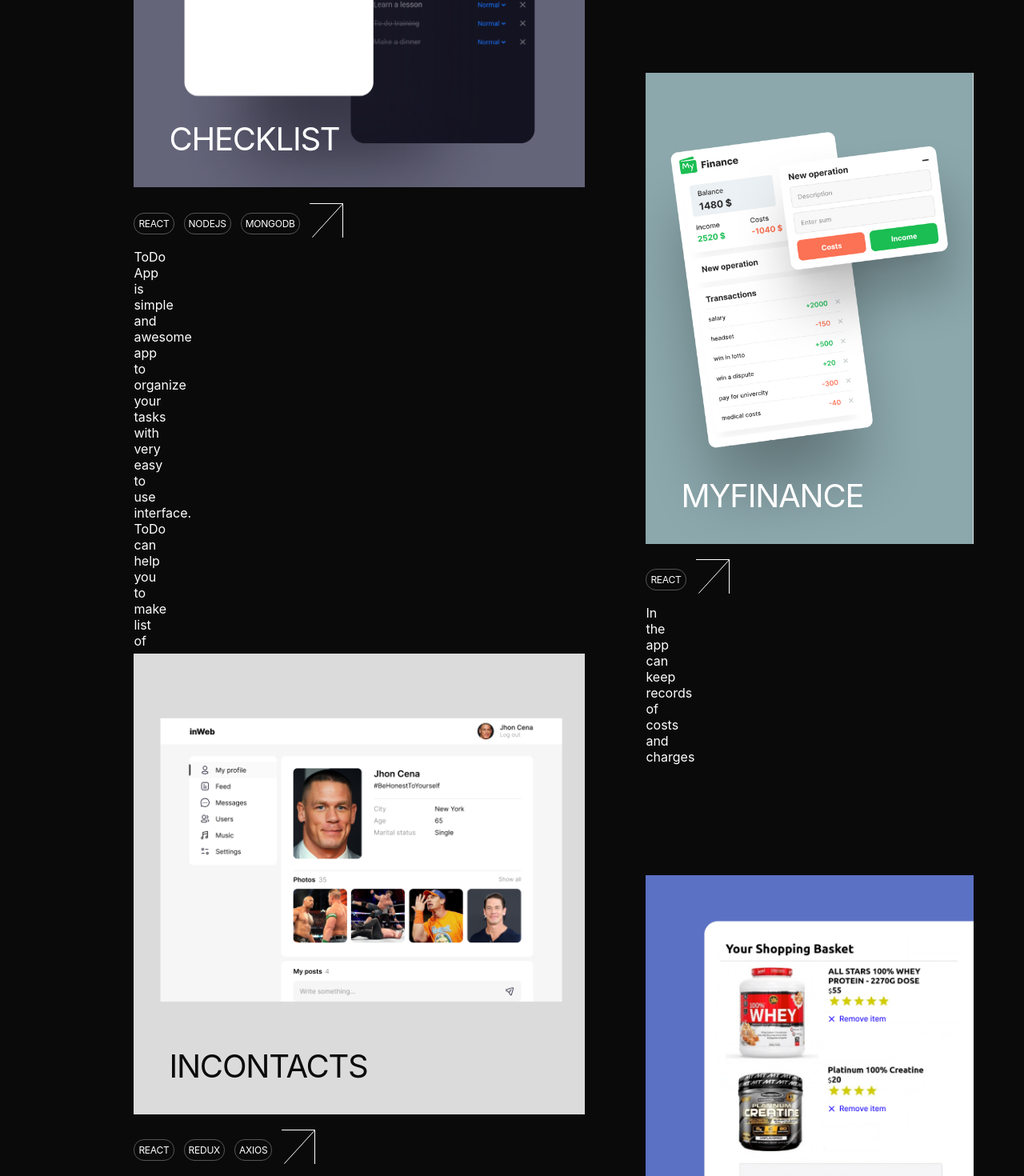
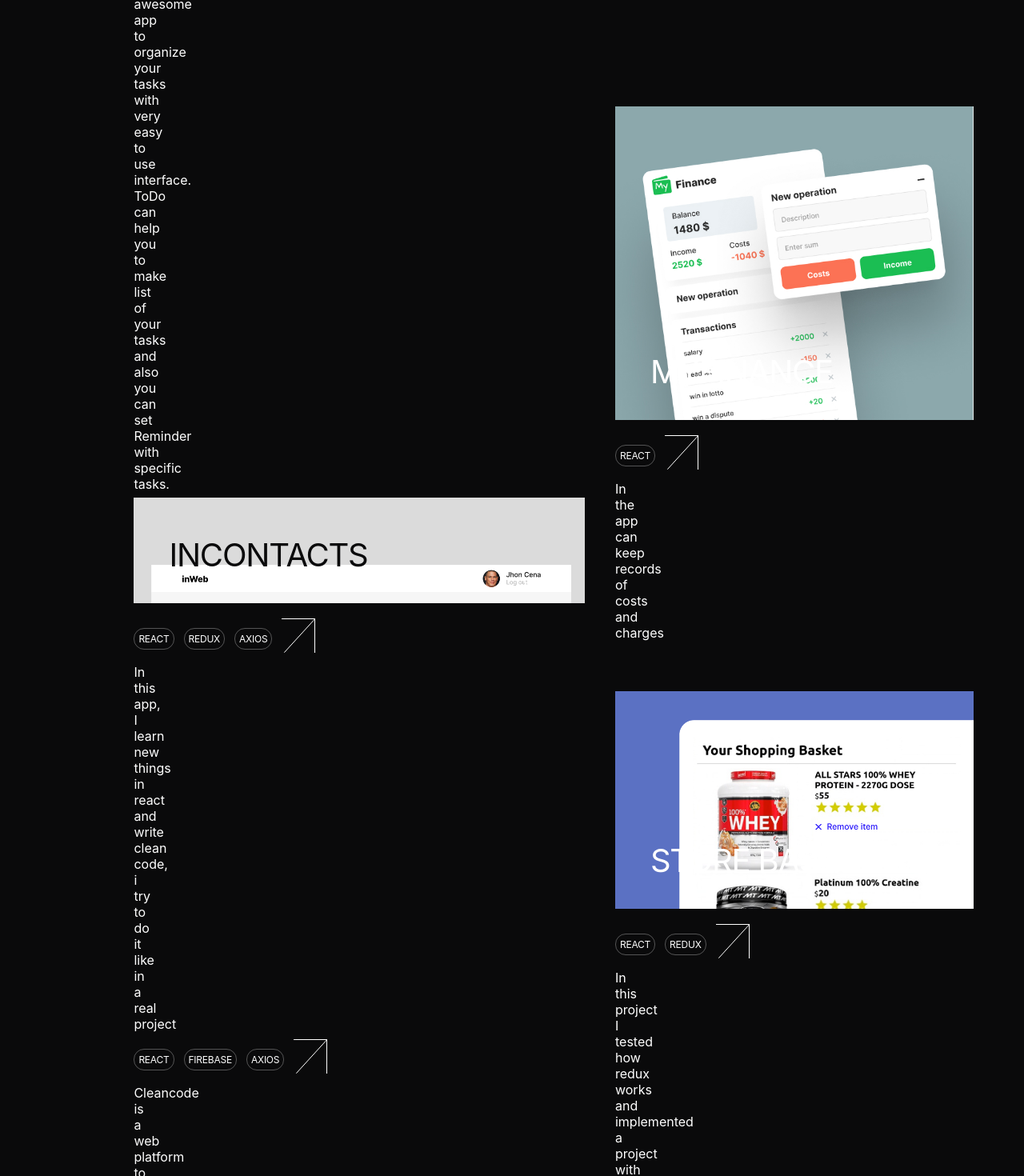
Before and after one commit to jokk3r/Portfolio_AL, a React (Create React App) app: page / in a window 1280 px wide. Shown: the part 2860-4330 px from the top of the page at 80% size. Built offline with nearby package versions, Linux system fonts and the light colour scheme.

Commit message:
projects styles fix

```diff
--- a/src/components/Projects/Projects.scss
+++ b/src/components/Projects/Projects.scss
@@ -286,61 +286,61 @@
   }
   .projects__item {
     display: inline-flex;
-    flex: 26vw 1;
     align-items: flex-start;
     justify-content: center;
-    width: 28vw;
-    height: 100%;
+    width: 44vw;
+    height: 55vw;
+    padding-right: 3vw;
   }
   .projects_clean {
-    margin-top: -200px;
+    margin-top: -248px;
+    margin-left: -35vw;
   }
   .projects__itemFinance {
     display: inline-flex;
-    flex: 8vw 1;
     align-items: flex-start;
     justify-content: center;
-    width: 28vw;
-    height: 100%;
-    margin-top: 30vw;
+    width: 35vw;
+    height: 54vw;
+    margin-top: 500px;
   }
   .projects__itemSocial {
     display: inline-flex;
-    flex: 26vw 1;
     align-items: flex-start;
     justify-content: center;
-    width: 28vw;
-    height: 100%;
-    margin-top: -407px;
+    width: 44vw;
+    height: 54vw;
+    margin-top: -485px;
+    padding-right: 3vw;
     .projects__info {
       width: 44vw;
     }
   }
   .projects__itemBasket {
     display: inline-flex;
-    flex: 8vw 1;
+
     align-items: flex-start;
     justify-content: center;
-    width: 28vw;
-    height: 100%;
+    width: 35vw;
+    height: 54vw;
   }
   .projects__img {
     width: 44vw;
-    height: 52vw;
+    height: 48vw;
     object-fit: cover;
   }
   .projects__FinanceImg {
-    width: 32vw;
+    width: 35vw;
     height: 46vw;
     object-fit: cover;
   }
   .projects__SocialImg {
     width: 44vw;
-    height: 45vw;
+    height: 47vw;
     object-fit: cover;
   }
   .projects__BasketImg {
-    width: 32vw;
+    width: 35vw;
     height: 46vw;
     object-fit: cover;
   }
@@ -350,17 +350,17 @@
     position: relative;
   }
   .projects__imgBlockFinance {
-    width: 32vw;
+    width: 35vw;
     height: 46vw;
     position: relative;
   }
   .projects__imgBlockSocial {
     width: 44vw;
-    height: 45vw;
+    height: 46vw;
     position: relative;
   }
   .projects__imgBlockBasket {
-    width: 32vw;
+    width: 35vw;
     height: 46vw;
     position: relative;
   }
--- a/src/components/Projects/ProjectsData.js
+++ b/src/components/Projects/ProjectsData.js
@@ -40,7 +40,7 @@ export const ProjectsData = [
     link: "https://github.com/jokk3r/social_network",
     img: social,
     description:
-      "   In this app, I learn new things in react and write clean code, just like in a real project",
+      "   In this app, I learn new things in react and write clean code, i try to do it like in a real project",
   },
   {
     cName0: "projects__itemBasket",
@@ -51,7 +51,7 @@ export const ProjectsData = [
     link: "https://github.com/jokk3r/Sport-nutrition-store",
     img: basket,
     description:
-      "In this project I tested how the online shopping basket works",
+      "In this project I tested how redux works and implemented a project with a shopping basket",
   },
   {
     cName0: "projects__item projects_clean",
```
